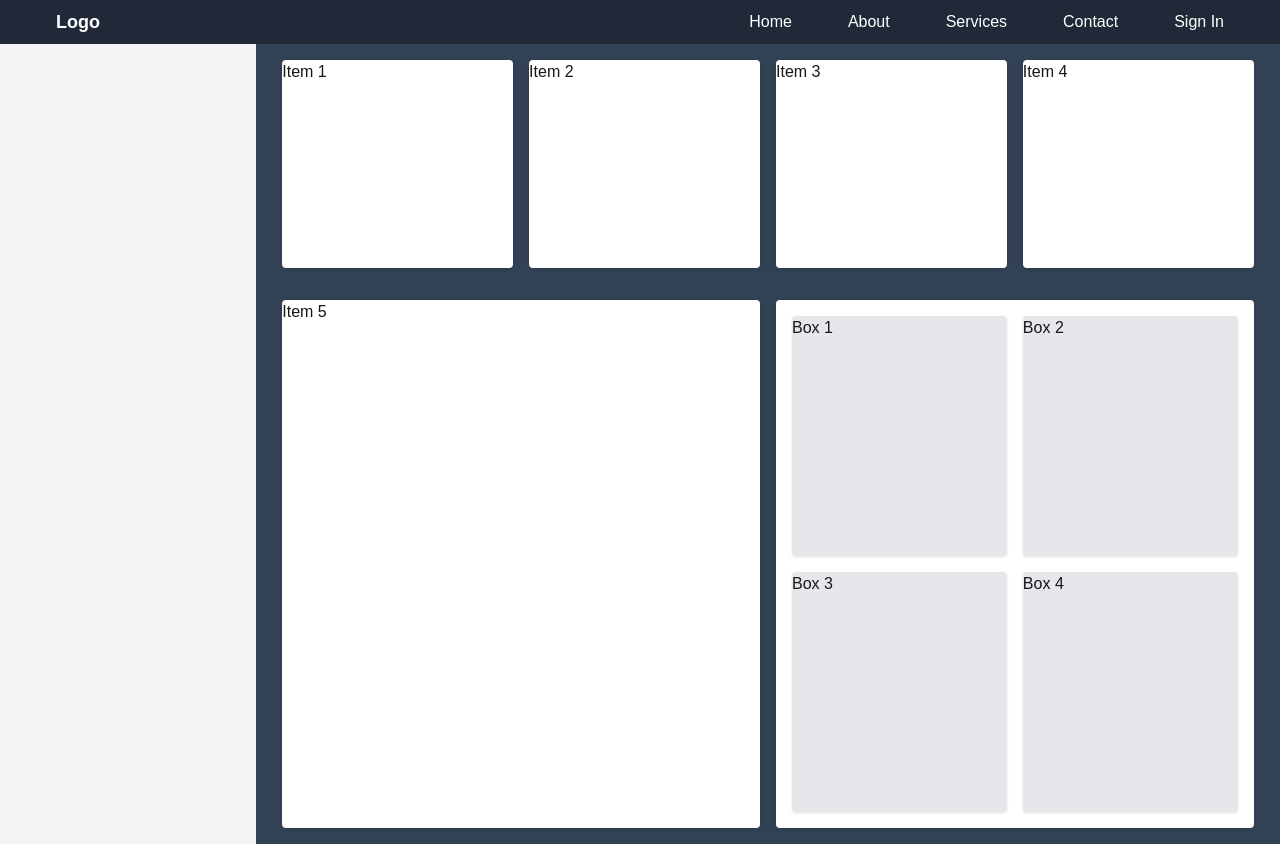
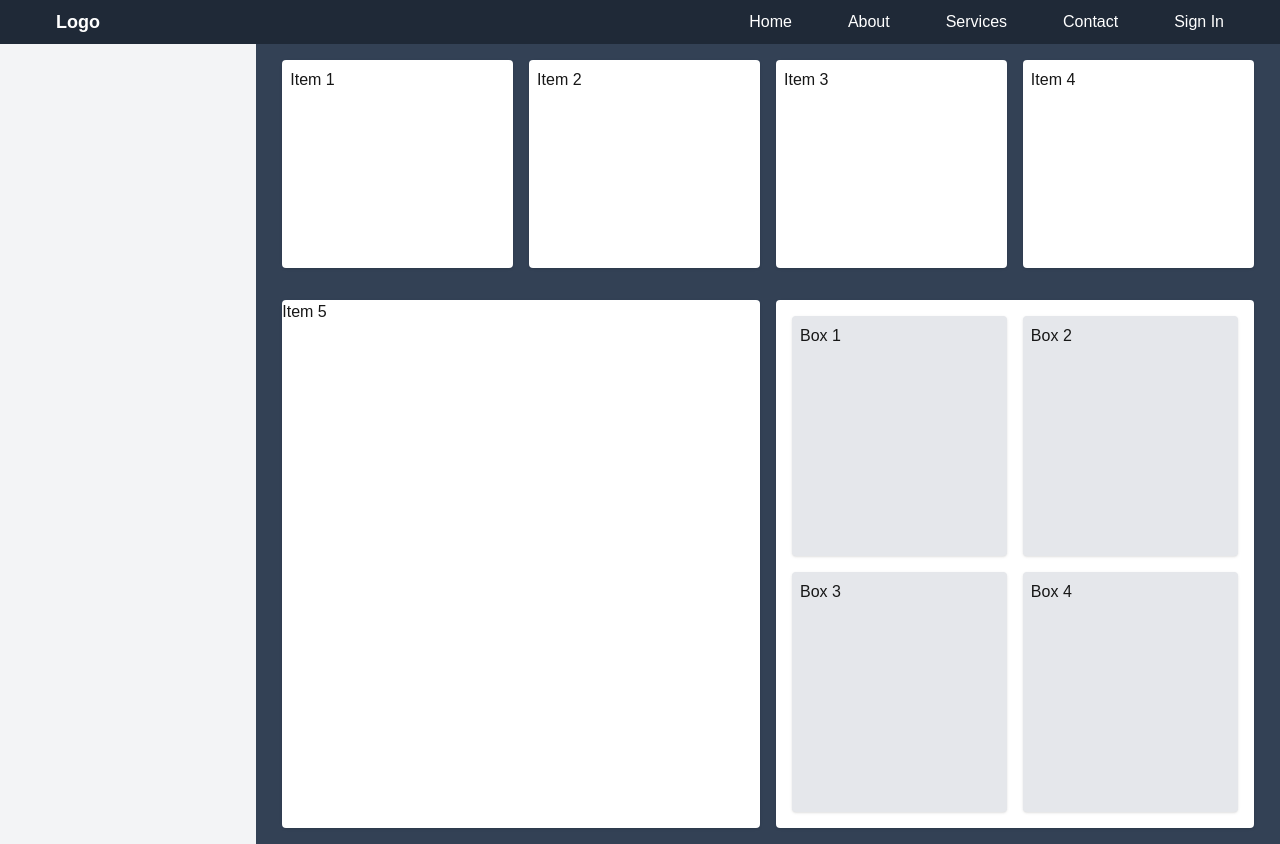
Before and after one commit to Saqib25492/Blogs, a Next.js app: page /dashboard in a window 1280 px wide. Built offline with nearby package versions, Linux system fonts and the light colour scheme.

Commit message:
dashboard layout

```diff
--- a/src/app/dashboard/page.js
+++ b/src/app/dashboard/page.js
@@ -7,19 +7,19 @@ const Dashboard = () => {
       <div className="h-full w-64 top-6 left-0"></div>
       <div className="grow bg-slate-700">
         <div className="grid grid-cols-4 w-[98%] gap-4 p-4 mx-auto h-[30%]">
-          <div className="bg-white rounded shadow">Item 1</div>
-          <div className="bg-white rounded shadow">Item 2</div>
-          <div className="bg-white rounded shadow">Item 3</div>
-          <div className="bg-white rounded shadow">Item 4</div>
+          <div className="bg-white p-2 rounded shadow">Item 1</div>
+          <div className="bg-white p-2 rounded shadow">Item 2</div>
+          <div className="bg-white p-2 rounded shadow">Item 3</div>
+          <div className="bg-white p-2 rounded shadow">Item 4</div>
         </div>
         <div className="flex gap-4 w-[98%] h-[70%] p-4 mx-auto">
           <div className="bg-white rounded shadow w-2/4">Item 5</div>
           <div className="bg-white rounded shadow w-2/4">
             <div className="grid grid-cols-2 p-4 gap-4 h-full">
-              <div className="bg-gray-200 rounded shadow">Box 1</div>
-              <div className="bg-gray-200 rounded shadow">Box 2</div>
-              <div className="bg-gray-200 rounded shadow">Box 3</div>
-              <div className="bg-gray-200 rounded shadow">Box 4</div>
+              <div className="bg-gray-200 p-2 rounded shadow">Box 1</div>
+              <div className="bg-gray-200 p-2 rounded shadow">Box 2</div>
+              <div className="bg-gray-200 p-2 rounded shadow">Box 3</div>
+              <div className="bg-gray-200 p-2 rounded shadow">Box 4</div>
             </div>
           </div>
 
```
